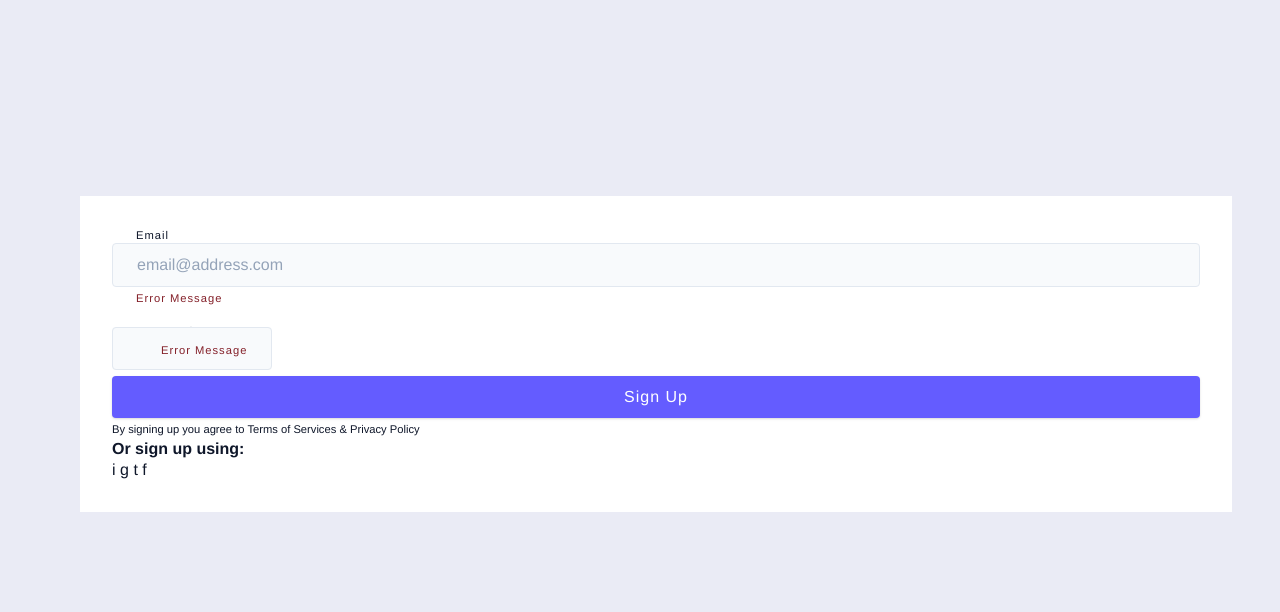
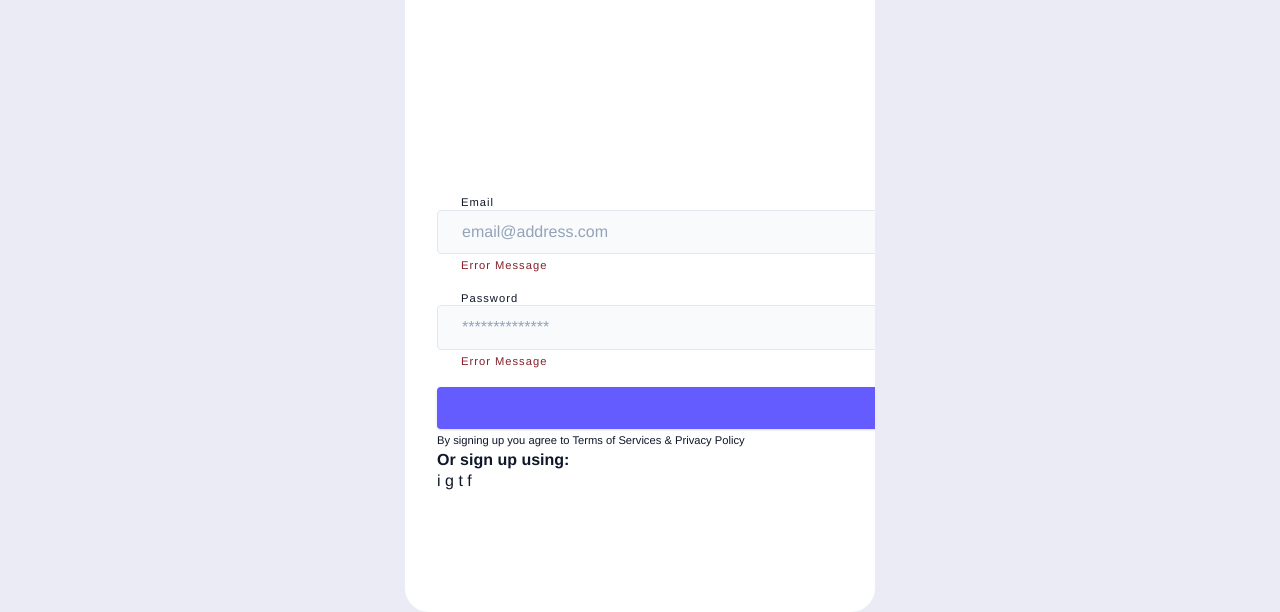
Before and after one commit to Hcmwebs/loginForm, a website: page src/index.html in a window 1280 px wide. Shown: the part 188-800 px from the top of the page. Drawn offline with Linux system fonts and the light colour scheme; files that its build step writes are made by us from their sources; files whose address does not match are found by name.

Commit message:
restarted styling the form

```diff
--- a/src/index.html
+++ b/src/index.html
@@ -26,7 +26,7 @@
         </div>
         <div class="form-group">
           <label for="password" class="form-label">Password</label>
-          <inputs
+          <input
             type="password"
             placeholder="**************"
             class="form-input"
--- a/src/scss/base/_resets.scss
+++ b/src/scss/base/_resets.scss
@@ -5,10 +5,15 @@
 ::after,
 ::before {
   box-sizing: border-box;
+  margin: 0;
+  padding: 0;
 }
 .container {
-  width: 90%;
+  width: $fixedWidth;
   min-height: 100vh;
-  max-width: $maxWidth;
+  max-width: 100%;
   @include grid(center);
+  background-color: #fff;
+  border-radius: $borderRadius-2;
+  overflow: hidden;
 }
```
Also changed, not shown: dist/css/styles.css, dist/index.html, 1 other file.
